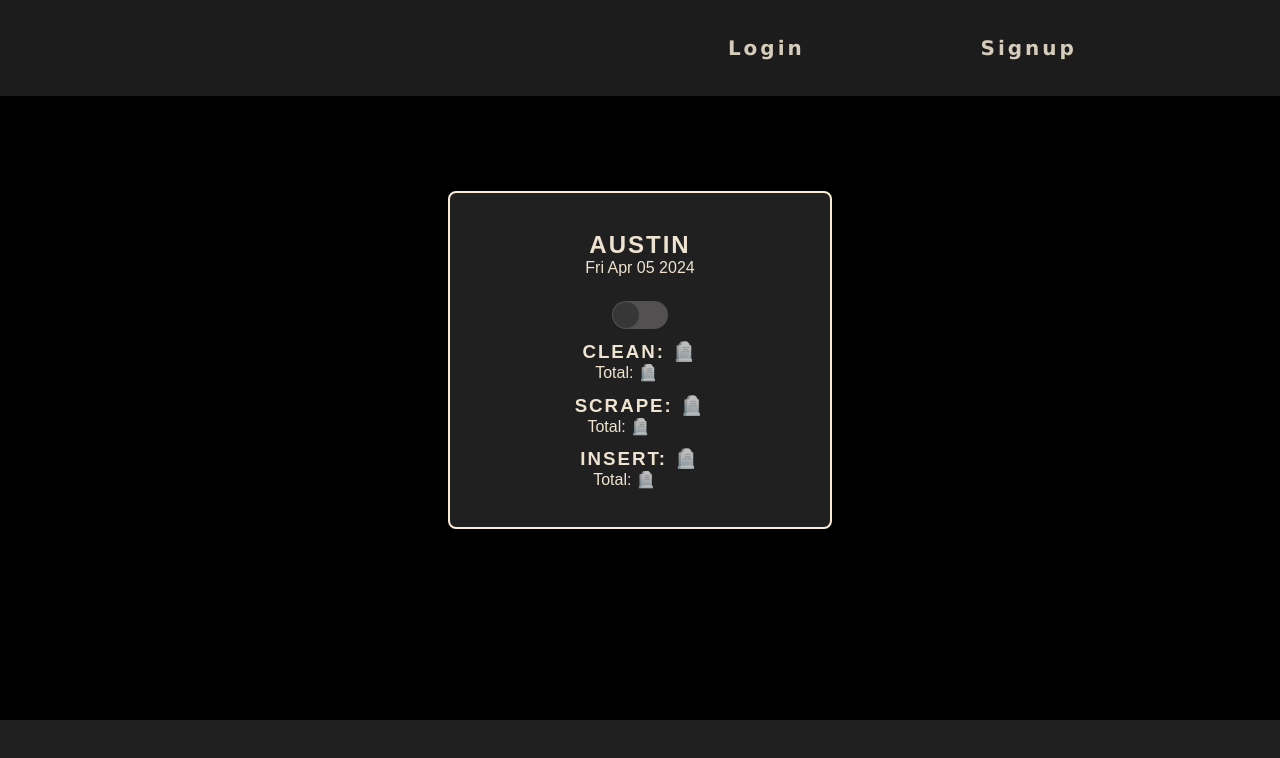
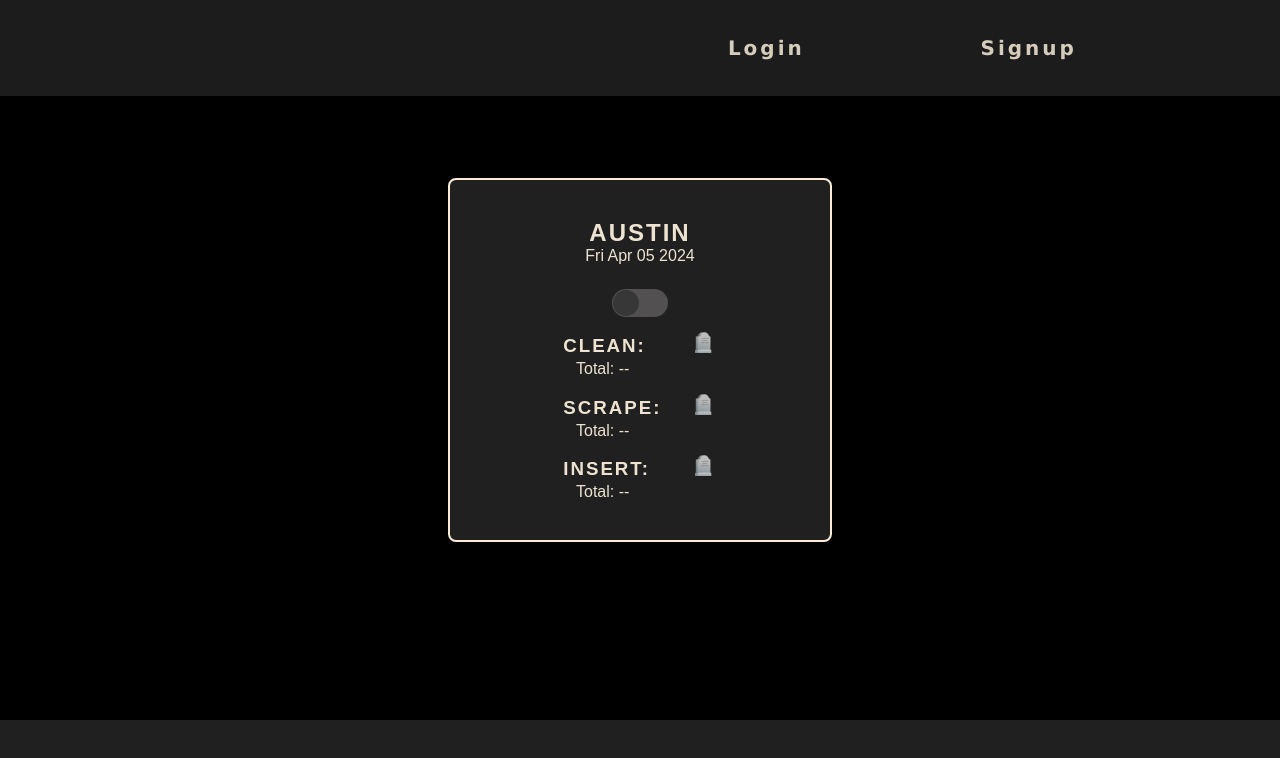
Before and after one commit to BDunham484/antecedent-journey, a React (Create React App) app in the folder client/: page /control in a window 1280 px wide. Shown: the top 758 px of the page. Built offline with nearby package versions, Linux system fonts and the light colour scheme; some icons are missing.

Commit message:
update ui

```diff
--- a/client/src/components/DB_Cleaners/CleanByDate/CleanByDate.jsx
+++ b/client/src/components/DB_Cleaners/CleanByDate/CleanByDate.jsx
@@ -1,6 +1,6 @@
 import { getTodaysDate, getYesterdaysDate } from "../../../utils/helpers";
 import { DELETE_OLD_CONCERTS } from "../../../utils/mutations"
-import { useMemo, useCallback } from 'react';
+import { useMemo, useCallback, useEffect } from 'react';
 import { useMutation } from "@apollo/client"
 
 const CleanByDate = ({ setCleanCount, setIsCleanerLoading }) => {
@@ -26,7 +26,7 @@ const CleanByDate = ({ setCleanCount, setIsCleanerLoading }) => {
 
     const deletedConcerts = useMemo(async () => await deleteThemShits(yesterday), [deleteThemShits, yesterday]);
 
-    useMemo(() => setCleanCount(deletedConcerts.length), [deletedConcerts, setCleanCount]);
+    useEffect(() => setCleanCount(deletedConcerts.length), [deletedConcerts, setCleanCount]);
 
     return (
         <></>
--- a/client/src/components/DB_Updaters/AustinListDbUpdater/AustinListDbUpdater.jsx
+++ b/client/src/components/DB_Updaters/AustinListDbUpdater/AustinListDbUpdater.jsx
@@ -18,7 +18,7 @@ const AustinListDbUpdater = ({
       setTimeout(() => setIsUpdaterRunning(true), 500);
       const results = [];
 
-      for (let i = 0; i <= arr.length - 1; i++) {
+      for (let i = 0; i <= 10; i++) {
         if (insertError) {
           break;
         }
@@ -35,7 +35,6 @@ const AustinListDbUpdater = ({
           if (result) {
             results.push(result);
             setConcertCount(results.length);
-            // console.log("👁️👁️👁️👁️ results: ", results);
           }
         } catch (err) {
           setInsertError(err);
@@ -45,7 +44,7 @@ const AustinListDbUpdater = ({
           setControlSwitch(false);
         }
 
-        if (i === arr.length - 1) {
+        if (i === 10) {
           setControlSwitch(false);
           setResults(results);
         }
--- a/client/src/index.css
+++ b/client/src/index.css
@@ -246,7 +246,7 @@ header nav ul li a {
     border-radius: 8px;
     background-color: var(--darkest);
     display: flex;
-    justify-content: start;
+    justify-content: flex-start;
     align-items: center;
     flex-direction: column;
     padding: 3%;
@@ -264,6 +264,37 @@ header nav ul li a {
   border-radius: 8px;
 }
 
+.control-status {
+  /* background-color: #386472; */
+  min-height: 20vh;
+  width: 12vw;
+  display: flex;
+  flex-direction: column;
+  align-items: flex-start;
+  justify-content: space-around;
+}
+
+.status-wrapper {
+  /* background-color: #525050; */
+  margin-top: 10%;
+  display: flex;
+  justify-content: space-between;
+  align-items: center;
+  width: 12vw;
+}
+
+.emoji {
+  display: flex;
+  align-items: center;
+  padding-bottom: 4%;
+}
+
+/* .control-status-header {
+  display: flex;
+  justify-content: space-between;
+  align-items: center;
+} */
+
 .control-scrapeButton:hover {
   cursor: pointer;
 }
@@ -272,9 +303,9 @@ h2, h3 {
   letter-spacing: 2px;
 }
 
-h3 {
+/* h3 {
   margin-top: 10%;
-}
+} */
 
 .indent {
   margin-left: 1vw;
--- a/client/src/pages/Control.js
+++ b/client/src/pages/Control.js
@@ -62,18 +62,42 @@ const Control = () => {
                             )}
                         </div>
                     }
-                    <div>
-                        <h3>CLEAN: {!controlSwitch ? '🪦' : isCleanerLoading ? '⌛...' : '✅'}</h3>
-                        <div className="indent">Total: {cleanCount > 0 ? cleanCount : '🪦'}</div>
-                    </div>
-                    <div>
-                        <h3>SCRAPE: {!controlSwitch ? '🪦' : isScraperLoading ? '⌛...' : '✅'}</h3>
-                        <div className="indent">Total: {totalScraped > 0 ? totalScraped : '🪦'}</div>
-                    </div>
-                    <div className="dbUpdater-wrapper">
-                        <h3>INSERT: {!controlSwitch ? '🪦' : isUpdaterRunning ? '⌛...' : '✅'}</h3>
-                        <div className="indent">Total: {concertCount > 0 ? concertCount : '🪦'}</div>
-                    </div>
+                    <section className={'control-status'}>
+                        <div>
+                            <div className={'status-wrapper'}>
+                                <h3 className={'control-status-header'}>CLEAN:</h3>
+                                <h3 className={'emoji'}>{!controlSwitch ? '🪦' : isCleanerLoading ? '⌛...' : '✅'}</h3>
+                            </div>
+                            <div className="indent">Total: {cleanCount > 0 ? cleanCount : '--'}</div>
+                        </div>
+                        <div>
+                            <div className={'status-wrapper'}>
+                                <h3 className={'control-status-header'}>SCRAPE:</h3>
+                                <h3 className={'emoji'}>{!controlSwitch ? '🪦' : isScraperLoading ? '⌛...' : '✅'}</h3>
+                            </div>
+                            <div className="indent">Total: {totalScraped > 0 ? totalScraped : '--'}</div>
+                        </div>
+                        <div>
+                            <div className={'status-wrapper'}>
+                                <h3 className={'control-status-header'}>INSERT:</h3>
+                                <h3 className={'emoji'}>{!controlSwitch ? '🪦' : isUpdaterRunning ? '⌛...' : '✅'}</h3>
+                            </div>
+                            <div className="indent">Total: {concertCount > 0 ? concertCount : '--'}</div>
+                        </div>
+                        {/* <div>
+                            <h3>CLEAN: {!controlSwitch ? '🪦' : isCleanerLoading ? '⌛...' : '✅'}</h3>
+                            <div className="indent">Total: {cleanCount > 0 ? cleanCount : '🪦'}</div>
+                        </div> */}
+                        {/* <div>
+                            <h3 className={'control-status-header'}>SCRAPE: {!controlSwitch ? '🪦' : isScraperLoading ? '⌛...' : '✅'}</h3>
+                            <div className="indent">Total: {totalScraped > 0 ? totalScraped : '🪦'}</div>
+                        </div> */}
+                        {/* <div className="dbUpdater-wrapper">
+                            <h3 className={'control-status-header'}>INSERT: {!controlSwitch ? '🪦' : isUpdaterRunning ? '⌛...' : '✅'}</h3>
+                            <div className="indent">Total: {concertCount > 0 ? concertCount : '🪦'}</div>
+                        </div> */}
+                    </section>
+
                 </div>
             </main>
         </div>
```
Also changed, not shown: 1 other file (tests, documents, lock files or other folders).
